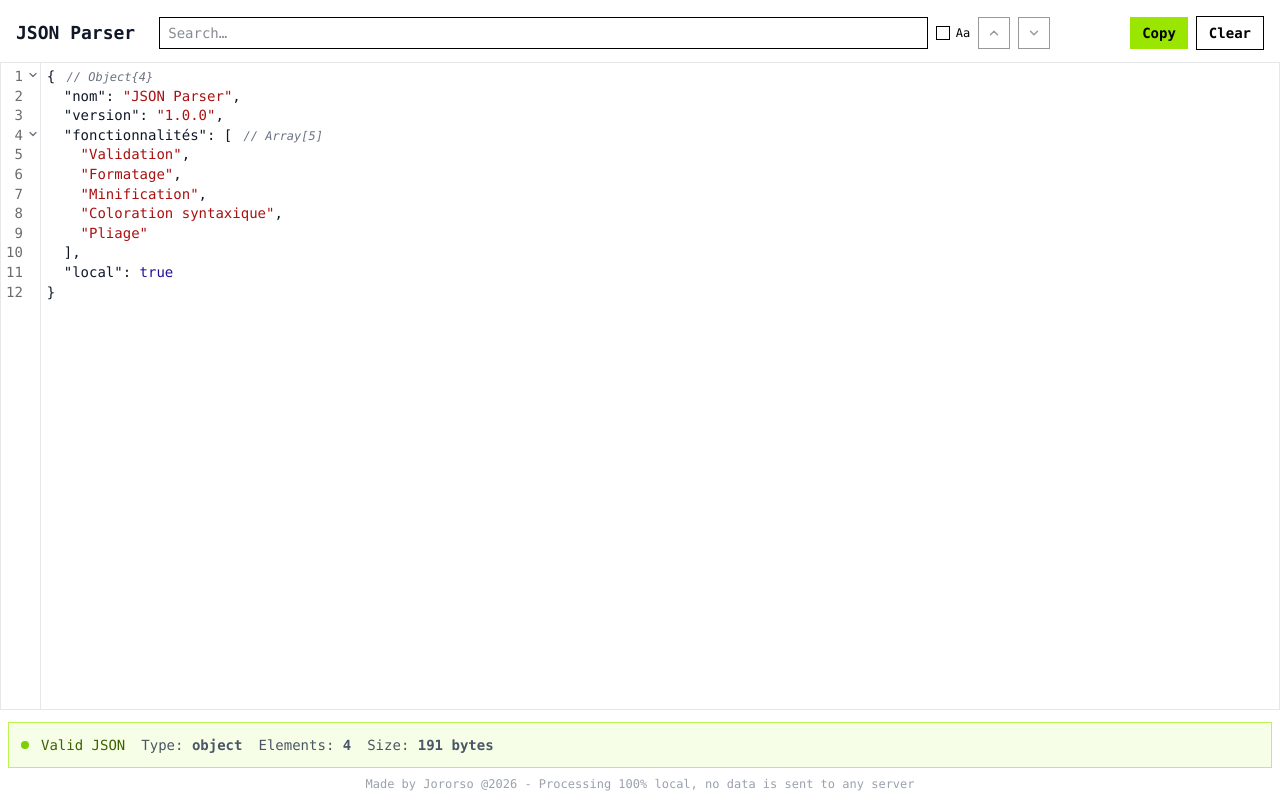
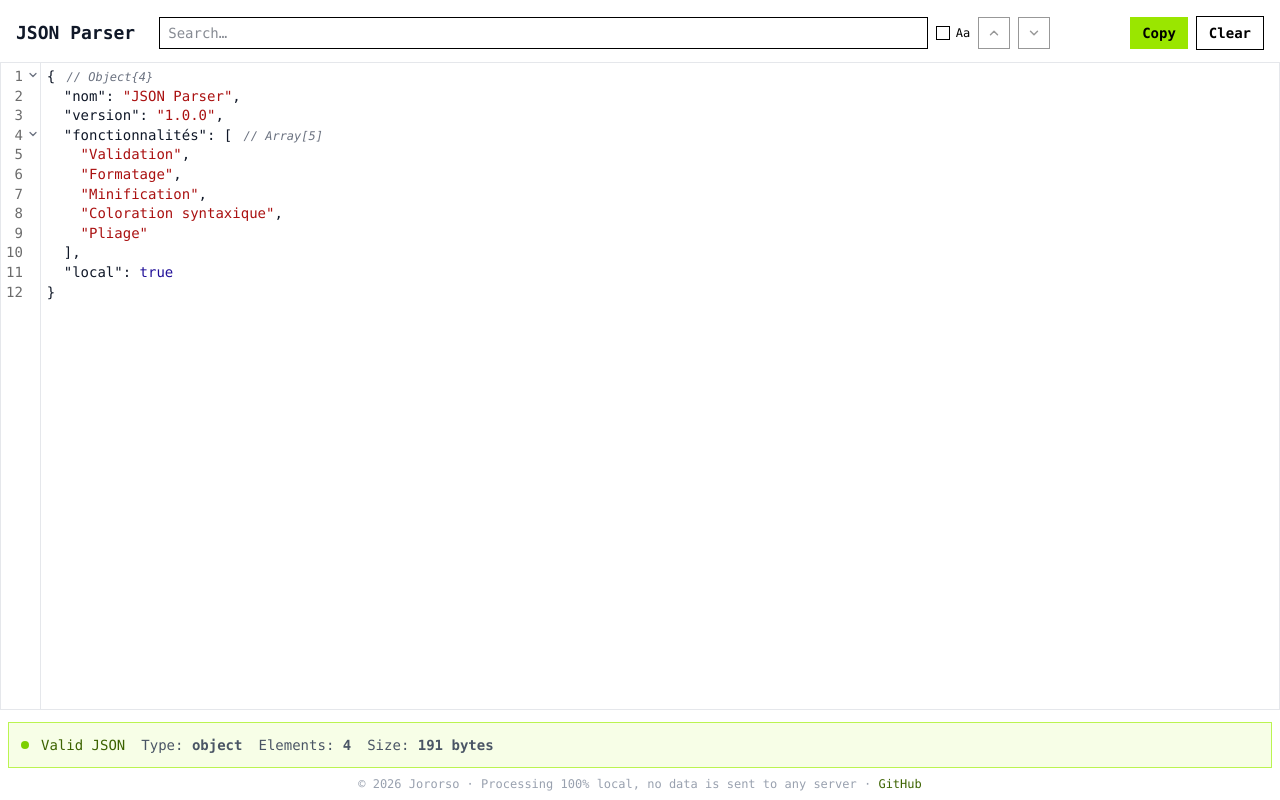
Before and after one commit to JonathanRsx/json-parser, a React (Vite) app: page / in a window 1280 px wide. Built offline with nearby package versions, Linux system fonts and the light colour scheme.

Commit message:
chore: update footer to include GitHub link and improve copyright notice

```diff
--- a/src/App.tsx
+++ b/src/App.tsx
@@ -56,7 +56,16 @@
         <ValidationStatus validation={validation} stats={stats} />
       </main>
       <footer className="px-4 pb-2 text-xs text-gray-400 text-center">
-        Made by Jororso @{new Date().getFullYear()} - Processing 100% local, no data is sent to any server
+        © {new Date().getFullYear()} Jororso · Processing 100% local, no data
+        is sent to any server ·{" "}
+        <a
+          href="https://github.com/JonathanRsx/json-parser"
+          target="_blank"
+          rel="noopener noreferrer"
+          className="text-lime-800 hover:underline"
+        >
+          GitHub
+        </a>
       </footer>
     </div>
   );
```
Also changed, not shown: 1 other file (tests, documents, lock files or other folders).
